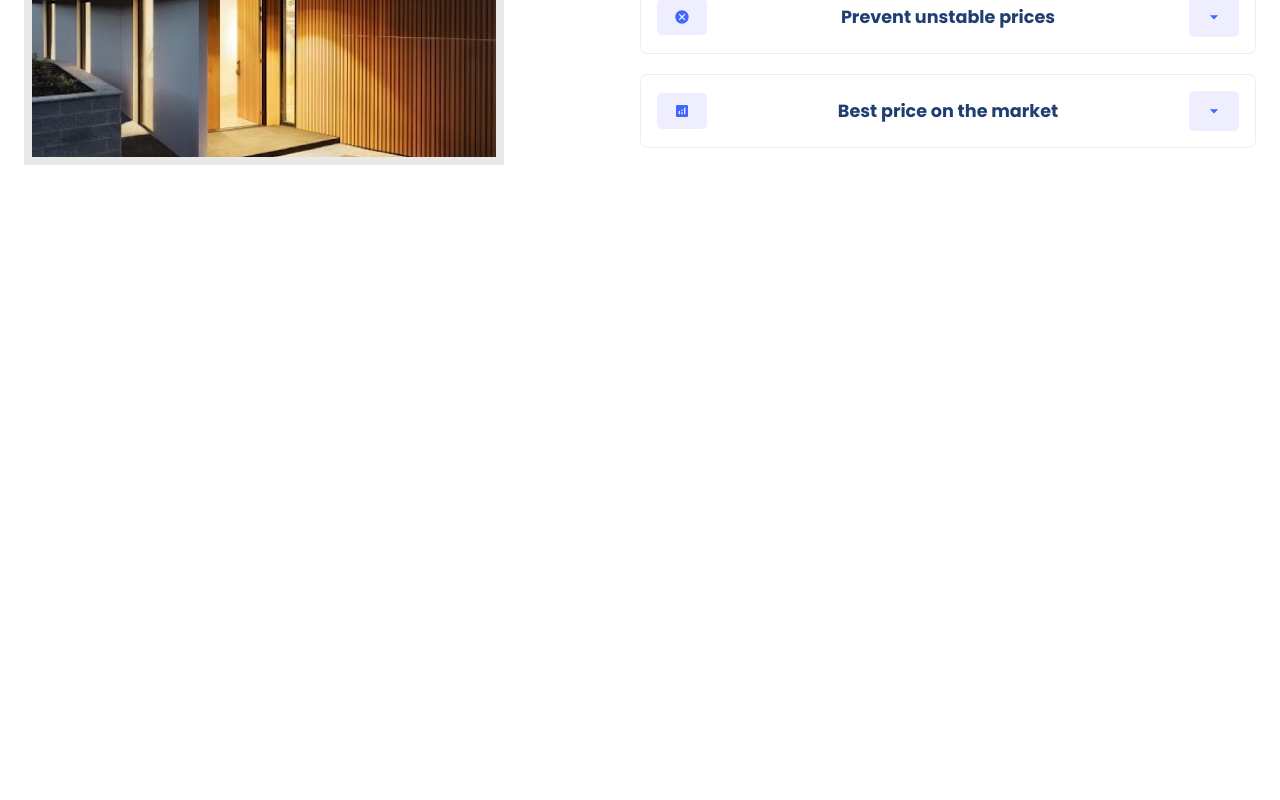
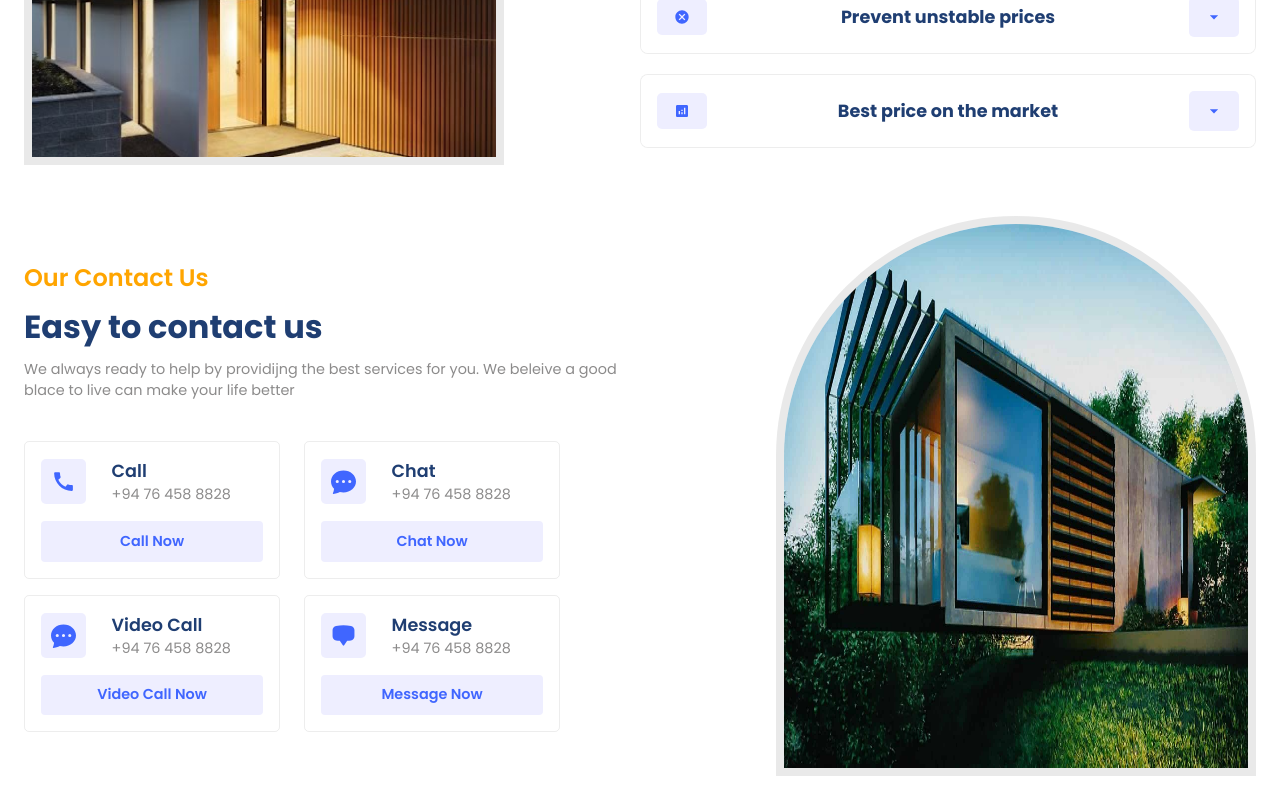
Before and after one commit to Dinujaya-Sandaruwan/LodgeLink, a React (Vite) app: page / in a window 1280 px wide. Shown: the part 1790-2590 px from the top of the page. Before the commit the page ends 1982 px from the top, so only its background shows below. Built offline with nearby package versions, Linux system fonts and the light colour scheme.

Commit message:
Build: Contact section

```diff
--- a/src/App.jsx
+++ b/src/App.jsx
@@ -5,6 +5,7 @@ import Header from "./components/Header";
 import Hero from "./components/Hero";
 import Residencies from "./components/Residencies";
 import Value from "./components/Value";
+import Contact from "./components/Contact";
 
 function App() {
   return (
@@ -17,6 +18,7 @@ function App() {
       <Companies />
       <Residencies />
       <Value />
+      <Contact />
     </div>
   );
 }
--- /dev/null
+++ b/src/components/Contact.jsx
@@ -0,0 +1,90 @@
+import React from "react";
+
+import { MdCall } from "react-icons/md";
+import { BsFillChatDotsFill } from "react-icons/bs";
+import { HiChatBubbleBottomCenter } from "react-icons/hi2";
+
+const Contact = () => {
+  return (
+    <section className="c-wrapper">
+      <div className="c-container">
+        <div className="c-left">
+          <span>Our Contact Us</span>
+          <span>Easy to contact us</span>
+          <span>
+            We always ready to help by providijng the best services for you. We
+            beleive a good blace to live can make your life better
+          </span>
+
+          <div className="contactModes">
+            {/* First Row */}
+            <div className="row">
+              {/* First Mode */}
+              <div className="mode">
+                <div className="mode-content">
+                  <div className="icon">
+                    <MdCall size={25} />
+                  </div>
+                  <div className="c-detail">
+                    <span>Call</span>
+                    <span>+94 76 458 8828</span>
+                  </div>
+                </div>
+                <div className="button">Call Now</div>
+              </div>
+              {/* Second Mode */}
+              <div className="mode">
+                <div className="mode-content">
+                  <div className="icon">
+                    <BsFillChatDotsFill size={25} />
+                  </div>
+                  <div className="c-detail">
+                    <span>Chat</span>
+                    <span>+94 76 458 8828</span>
+                  </div>
+                </div>
+                <div className="button">Chat Now</div>
+              </div>
+            </div>
+            {/* Secound Row */}
+            <div className="row">
+              {/* First Mode */}
+              <div className="mode">
+                <div className="mode-content">
+                  <div className="icon">
+                    <BsFillChatDotsFill size={25} />
+                  </div>
+                  <div className="c-detail">
+                    <span>Video Call</span>
+                    <span>+94 76 458 8828</span>
+                  </div>
+                </div>
+                <div className="button"> Video Call Now</div>
+              </div>
+              {/* Second Mode */}
+              <div className="mode">
+                <div className="mode-content">
+                  <div className="icon">
+                    <HiChatBubbleBottomCenter size={25} />
+                  </div>
+                  <div className="c-detail">
+                    <span>Message</span>
+                    <span>+94 76 458 8828</span>
+                  </div>
+                </div>
+                <div className="button">Message Now</div>
+              </div>
+            </div>
+          </div>
+        </div>
+        <div className="c-right">
+          <div className="image-container">
+            <img src="./contact.jpg" alt="" />
+          </div>
+        </div>
+      </div>
+    </section>
+  );
+};
+
+export default Contact;
--- /dev/null
+++ b/src/scss/layout/_contact.scss
@@ -0,0 +1,121 @@
+.c-wrapper {
+  .c-container {
+    @extend .paddings;
+    @extend .innerWidth;
+    @extend .flexCenter;
+
+    justify-content: space-between;
+
+    & > div {
+      flex: 1;
+    }
+
+    .c-left {
+      @extend .flexColStart;
+
+      gap: 0.5rem;
+
+      & > span:nth-child(1) {
+        @extend .orangeText;
+      }
+      & > span:nth-child(2) {
+        @extend .primaryText;
+      }
+      & > span:nth-child(3) {
+        @extend .secondaryText;
+      }
+
+      .contactModes {
+        @extend .flexColStart;
+        margin-top: 2rem;
+        gap: 1rem;
+
+        .row {
+          @extend .flexStart;
+          gap: 1.5rem;
+
+          .mode {
+            @extend .flexColCenter;
+
+            width: 16rem;
+            padding: 1rem;
+            border: 0.8px solid rgba(128, 128, 128, 0.143);
+            border-radius: 5px;
+            gap: 1rem;
+            transition: all 0.3s ease-in;
+
+            &:hover {
+              scale: 1.1;
+              box-shadow: var(--shadow);
+            }
+
+            .mode-content {
+              @extend .flexStart;
+
+              width: 100%;
+              gap: 1.6rem;
+
+              .icon {
+                @extend .flexColCenter;
+                padding: 10px;
+                background-color: #eeeeff;
+                border-radius: 5px;
+                max-width: 50px;
+
+                svg {
+                  fill: var(--blue);
+                }
+              }
+
+              .c-detail {
+                @extend .flexColStart;
+
+                & > span:nth-child(1) {
+                  @extend .primaryText;
+                  font-size: 1.1rem;
+                  font-weight: 600;
+                }
+                & > span:nth-child(2) {
+                  @extend .secondaryText;
+                }
+              }
+            }
+
+            .button {
+              @extend .flexColCenter;
+              width: 100%;
+              background: var(--lightBlue);
+              color: var(--blue);
+              font-size: 0.9rem;
+              font-weight: 600;
+
+              &:hover {
+                background: var(--blue-gradient);
+                color: white;
+                scale: 0.8;
+                transition: all 0.3s ease-in;
+              }
+            }
+          }
+        }
+      }
+    }
+
+    .c-right {
+      width: 100%;
+      @extend .flexEnd;
+      .image-container {
+        width: 30rem;
+        height: 35rem;
+        overflow: hidden;
+        border-radius: 15rem 15rem 0 0;
+        border: 8px solid rgb(232, 232, 232, 93%);
+
+        img {
+          width: 100%;
+          height: 100%;
+        }
+      }
+    }
+  }
+}
--- a/src/scss/layout/_index.scss
+++ b/src/scss/layout/_index.scss
@@ -3,3 +3,4 @@
 @import "companies";
 @import "residencies";
 @import "value";
+@import "contact";
```
